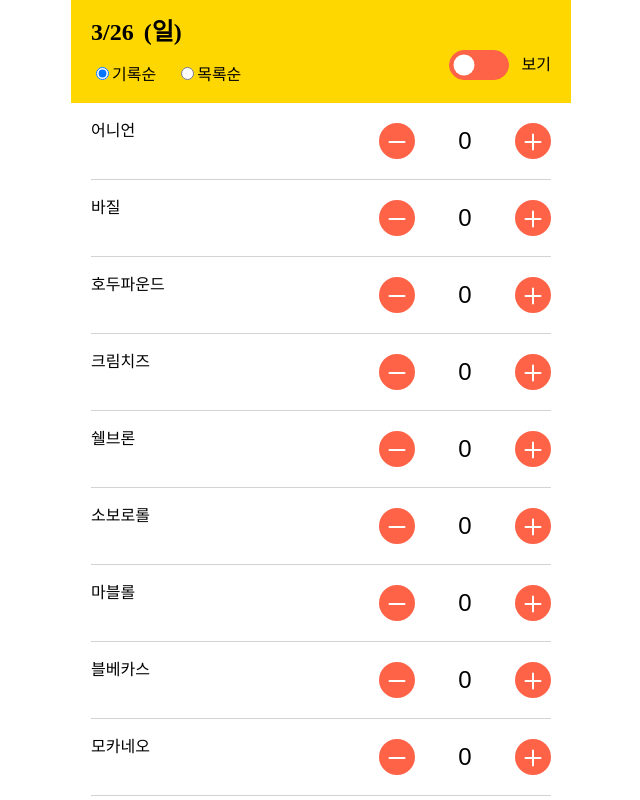
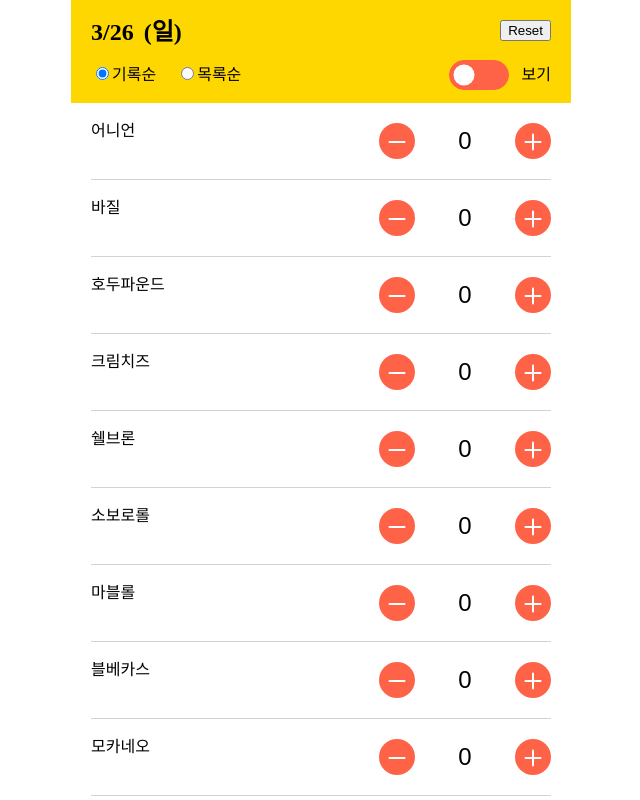
Before and after one commit to rigood/bread-stock, a React (Create React App) app: page / in a window 1280 px wide. Shown: the top 800 px of the page, without its empty margins (319-959 px from the left). Built offline with nearby package versions, Linux system fonts and the light colour scheme.

Commit message:
리셋 기능 추가

```diff
--- a/src/App.js
+++ b/src/App.js
@@ -10,6 +10,7 @@ function App() {
 
   const initialBreadList =
     JSON.parse(localStorage.getItem("bread")) || BREAD_LIST;
+
   const [breadList, setBreadList] = useState(initialBreadList);
 
   useEffect(() => {
@@ -17,6 +18,11 @@ function App() {
   }, [breadList]);
 
   const sortedBreadList = breadList.sort((a, b) => a[order] - b[order]);
+
+  const onReset = () => {
+    localStorage.removeItem("bread");
+    window.location.reload();
+  };
 
   const dateNow = new Date();
   const date = dateNow.toLocaleDateString("en-US").slice(0, -5);
@@ -63,6 +69,7 @@ function App() {
             />
             <span>{isLock ? "잠금" : "보기"}</span>
           </Mode>
+          <Reset onClick={onReset}>Reset</Reset>
         </Header>
 
         <Main>
@@ -100,7 +107,7 @@ const Header = styled.header`
 
 const Mode = styled.label`
   position: absolute;
-  bottom: 20px;
+  bottom: 10px;
   right: 20px;
   display: inline-flex;
   align-items: center;
@@ -153,6 +160,12 @@ const Sort = styled.div`
   column-gap: 20px;
 `;
 
+const Reset = styled.button`
+  position: absolute;
+  top: 20px;
+  right: 20px;
+`;
+
 const Main = styled.main`
   padding: 0 20px;
 `;
```
